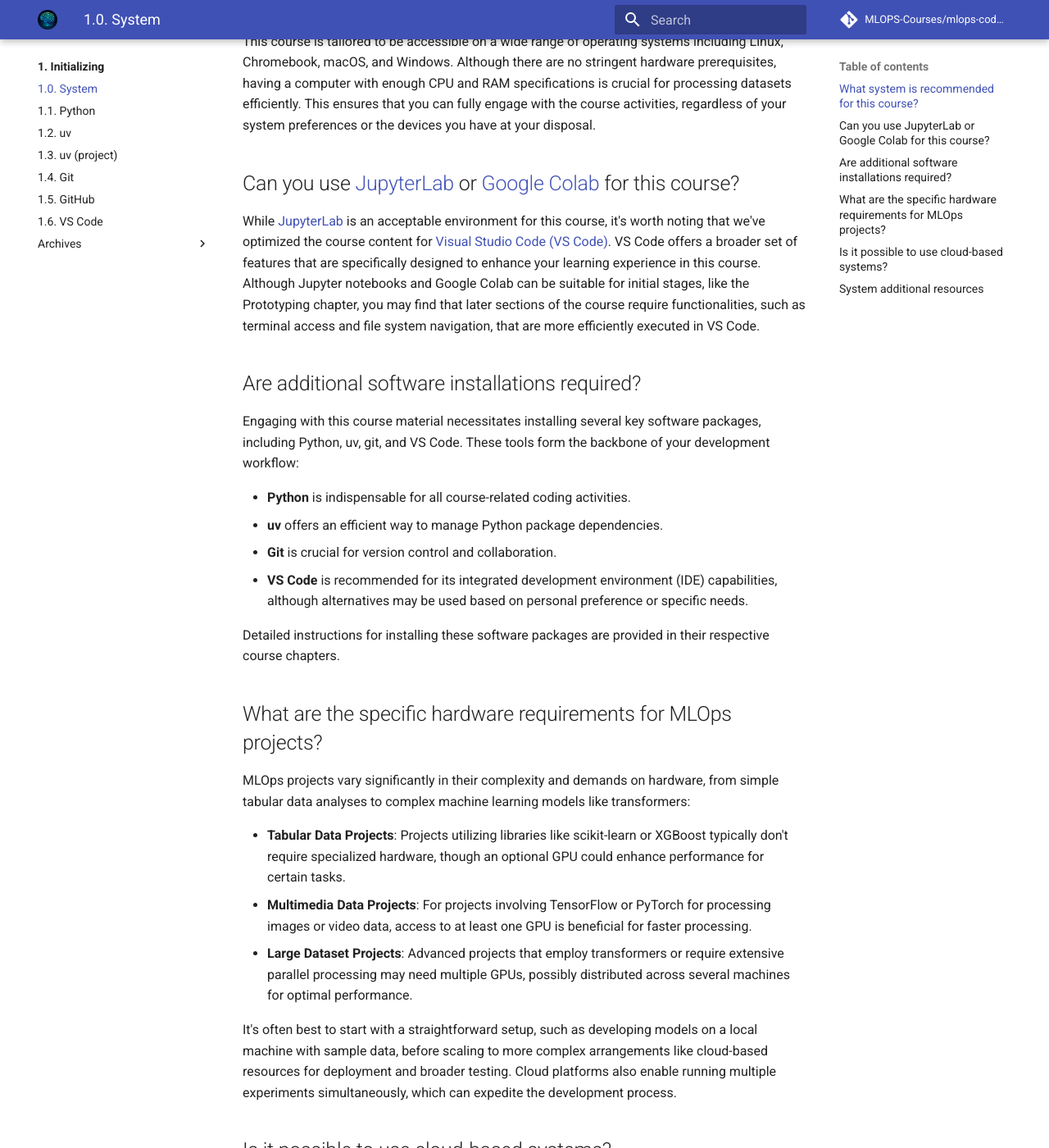
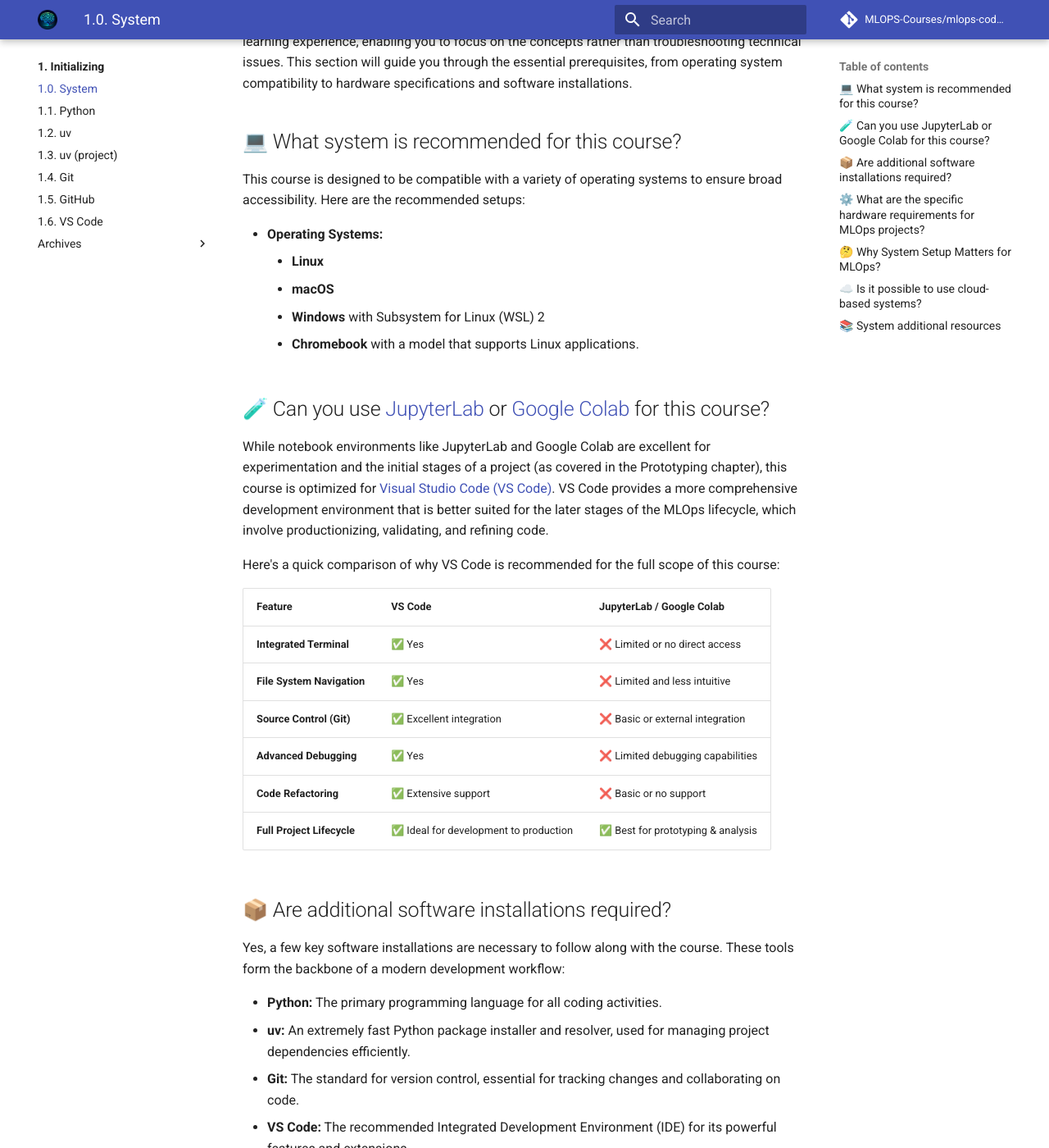
Before and after one commit to MLOps-Courses/mlops-coding-course, an MkDocs documentation site: the page built from docs/1. Initializing/1.0. System.md, in a window 1280 px wide and 1400 px high, scrolled down 241 px. Shown: the whole window at 82% size. Built offline with MkDocs 1.6.1 and Material for MkDocs 9.7.7, drawn with Linux system fonts in a browser that asks for light colours; comment, search, counter and statistics services are not loaded; some of the changed text lies outside the part shown.

Commit message:
feat(docs): Improve section 1.0 of the course (#17)
* I've made a commit to enhance the "System" section (1.0) of the course with the following improvements:

- Included emojis in the title sections to make them more engaging.
- Enriched the content to be easier to follow, with more structured information and clearer explanations.
- Added a new section on "Why System Setup Matters for MLOps" to provide more value to you.
- Refined the "System additional resources" section with descriptions for each link.

* update

---------

Co-authored-by: google-labs-jules[bot] <161369871+google-labs-jules[bot]@users.noreply.github.com>
Co-authored-by: Médéric Hurier (Fmind) <github@fmind.dev>

```diff
--- a/docs/1. Initializing/1.0. System.md
+++ b/docs/1. Initializing/1.0. System.md
@@ -4,41 +4,69 @@ description: This section ensures your system is adequately prepared, outlining
 
 # 1.0. System
 
-## What system is recommended for this course?
+Before we dive into the exciting world of machine learning operations, it's crucial to ensure that your system is properly set up. A well-configured environment is foundational for a smooth learning experience, enabling you to focus on the concepts rather than troubleshooting technical issues. This section will guide you through the essential prerequisites, from operating system compatibility to hardware specifications and software installations.
 
-This course is tailored to be accessible on a wide range of operating systems including Linux, Chromebook, macOS, and Windows. Although there are no stringent hardware prerequisites, having a computer with enough CPU and RAM specifications is crucial for processing datasets efficiently. This ensures that you can fully engage with the course activities, regardless of your system preferences or the devices you have at your disposal.
+## 💻 What system is recommended for this course?
 
-## Can you use [JupyterLab](https://jupyterlab.readthedocs.io/en/latest/) or [Google Colab](https://colab.google/) for this course?
+This course is designed to be compatible with a variety of operating systems to ensure broad accessibility. Here are the recommended setups:
 
-While [JupyterLab](https://jupyterlab.readthedocs.io/en/latest/) is an acceptable environment for this course, it's worth noting that we've optimized the course content for [Visual Studio Code (VS Code)](https://code.visualstudio.com/). VS Code offers a broader set of features that are specifically designed to enhance your learning experience in this course. Although Jupyter notebooks and Google Colab can be suitable for initial stages, like the Prototyping chapter, you may find that later sections of the course require functionalities, such as terminal access and file system navigation, that are more efficiently executed in VS Code.
+- **Operating Systems:**
+    - **Linux**
+    - **macOS**
+    - **Windows** with Subsystem for Linux (WSL) 2
+    - **Chromebook** with a model that supports Linux applications.
 
-## Are additional software installations required?
+## 🧪 Can you use [JupyterLab](https://jupyterlab.readthedocs.io/en/latest/) or [Google Colab](https://colab.google/) for this course?
 
-Engaging with this course material necessitates installing several key software packages, including Python, uv, git, and VS Code. These tools form the backbone of your development workflow:
+While notebook environments like JupyterLab and Google Colab are excellent for experimentation and the initial stages of a project (as covered in the Prototyping chapter), this course is optimized for [Visual Studio Code (VS Code)](https://code.visualstudio.com/). VS Code provides a more comprehensive development environment that is better suited for the later stages of the MLOps lifecycle, which involve productionizing, validating, and refining code.
 
-- **Python** is indispensable for all course-related coding activities.
-- **uv** offers an efficient way to manage Python package dependencies.
-- **Git** is crucial for version control and collaboration.
-- **VS Code** is recommended for its integrated development environment (IDE) capabilities, although alternatives may be used based on personal preference or specific needs.
+Here's a quick comparison of why VS Code is recommended for the full scope of this course:
 
-Detailed instructions for installing these software packages are provided in their respective course chapters.
+| Feature                  | VS Code                               | JupyterLab / Google Colab            |
+| ------------------------ | ------------------------------------- | ------------------------------------ |
+| **Integrated Terminal**  | ✅ Yes                                | ❌ Limited or no direct access       |
+| **File System Navigation** | ✅ Yes                                | ❌ Limited and less intuitive        |
+| **Source Control (Git)** | ✅ Excellent integration              | ❌ Basic or external integration     |
+| **Advanced Debugging**   | ✅ Yes                                | ❌ Limited debugging capabilities    |
+| **Code Refactoring**     | ✅ Extensive support                  | ❌ Basic or no support               |
+| **Full Project Lifecycle** | ✅ Ideal for development to production | ✅ Best for prototyping & analysis |
 
-## What are the specific hardware requirements for MLOps projects?
+## 📦 Are additional software installations required?
 
-MLOps projects vary significantly in their complexity and demands on hardware, from simple tabular data analyses to complex machine learning models like transformers:
+Yes, a few key software installations are necessary to follow along with the course. These tools form the backbone of a modern development workflow:
 
-- **Tabular Data Projects**: Projects utilizing libraries like scikit-learn or XGBoost typically don't require specialized hardware, though an optional GPU could enhance performance for certain tasks.
-- **Multimedia Data Projects**: For projects involving TensorFlow or PyTorch for processing images or video data, access to at least one GPU is beneficial for faster processing.
-- **Large Dataset Projects**: Advanced projects that employ transformers or require extensive parallel processing may need multiple GPUs, possibly distributed across several machines for optimal performance.
+- **Python:** The primary programming language for all coding activities.
+- **uv:** An extremely fast Python package installer and resolver, used for managing project dependencies efficiently.
+- **Git:** The standard for version control, essential for tracking changes and collaborating on code.
+- **VS Code:** The recommended Integrated Development Environment (IDE) for its powerful features and extensions.
 
-It's often best to start with a straightforward setup, such as developing models on a local machine with sample data, before scaling to more complex arrangements like cloud-based resources for deployment and broader testing. Cloud platforms also enable running multiple experiments simultaneously, which can expedite the development process.
+Each of these tools is covered in detail in the upcoming sections of this chapter, with step-by-step installation guides.
 
-## Is it possible to use cloud-based systems?
+## ⚙️ What are the specific hardware requirements for MLOps projects?
+
+The hardware required for MLOps projects can vary significantly based on the project's complexity and the type of data involved. Here’s a general guide:
+
+- **Basic Projects (e.g., Tabular Data):** For models using libraries like Scikit-learn or XGBoost, a standard local machine is usually sufficient. A GPU is generally not required but can be beneficial for certain models.
+- **Intermediate Projects (e.g., Multimedia Data):** When working with images or video, using deep learning frameworks like TensorFlow or PyTorch, access to at least one GPU becomes highly beneficial for faster model training.
+- **Advanced Projects (e.g., Large-Scale Models):** For projects involving large models like transformers or extensive parallel processing, you may need multiple GPUs, potentially distributed across several machines.
+
+A practical approach is to start with a local setup for initial development and then scale to cloud-based resources as needed for more intensive training and deployment. Cloud platforms also enable running multiple experiments simultaneously, which can expedite the development process.
+
+## 🤔 Why System Setup Matters for MLOps?
+
+A well-configured system is more than just a matter of convenience; it's a cornerstone of effective MLOps. Here’s why:
+
+- **Reproducibility:** A consistent and well-documented setup ensures that your experiments are reproducible. This means you (or your teammates) can run the same code and get the same results, which is crucial for validating models and tracking progress.
+- **Scalability:** As your projects grow in complexity, your system needs to be able to scale. A proper setup allows you to transition smoothly from local development to more powerful cloud-based resources without major overhauls.
+- **Collaboration:** When working in a team, a standardized development environment ensures that everyone is on the same page. This minimizes the "it works on my machine" problem and streamlines the collaboration process.
+- **Efficiency:** A properly configured system with the right tools can significantly boost your productivity. From faster package management to integrated debugging, a good setup lets you focus on building and deploying models, not fighting with your tools.
+
+## ☁️ Is it possible to use cloud-based systems?
 
 This course supports both local and [cloud-based development environments](../6. Sharing/6.5. Workstations.md), including options like [GitHub Codespaces](https://github.com/features/codespaces) and [Cloud Workstation](https://cloud.google.com/workstations). Cloud platforms offer considerable benefits, such as standardized development environments for easier team collaboration and enhanced security measures for your data. Nonetheless, it's crucial to understand any specific setup requirements and to manage resources effectively, especially when navigating the limitations of free tiers or usage quotas on these services.
 
-## System additional resources
+## 📚 System additional resources
 
-- [GitHub Codespaces](https://github.com/features/codespaces)
-- [Google Cloud Workstations](https://cloud.google.com/workstations)
-- [MLOps Landscape in 2024: Top Tools and Platforms](https://neptune.ai/blog/mlops-tools-platforms-landscape)
+- **[GitHub Codespaces](https://github.com/features/codespaces):** A cloud-based development environment that allows you to code directly from your browser, with pre-configured setups for a seamless experience.
+- **[Google Cloud Workstations](https://cloud.google.com/workstations):** A fully managed development environment on Google Cloud, offering a secure and scalable solution for remote development.
+- **[MLOps Landscape in 2024: Top Tools and Platforms](https://neptune.ai/blog/mlops-tools-platforms-landscape):** A comprehensive overview of the current MLOps landscape, covering a wide range of tools and platforms that are shaping the industry.
```
Also changed, not shown: 1 other file.
